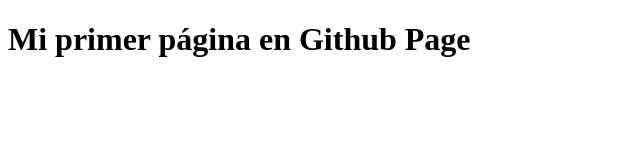
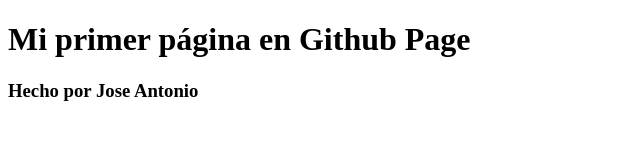
Before and after one commit to JoseBDD05/First-Flutter-App, a plain HTML site: page Index.html in a window 1280 px wide. Shown: the whole page, without its empty margins (0-640 px from the left). Drawn offline with Linux system fonts and the light colour scheme.

```diff
--- a/Index.html
+++ b/Index.html
@@ -7,5 +7,6 @@
 </head>
 <body>
     <h1>Mi primer página en Github Page</h1>
+    <h3>Hecho por Jose Antonio</h3>
 </body>
 </html>
```
